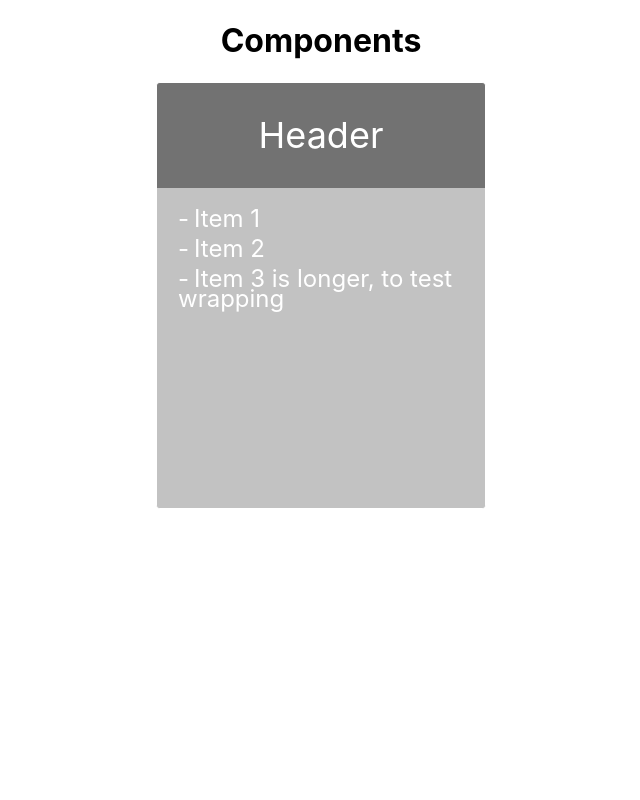
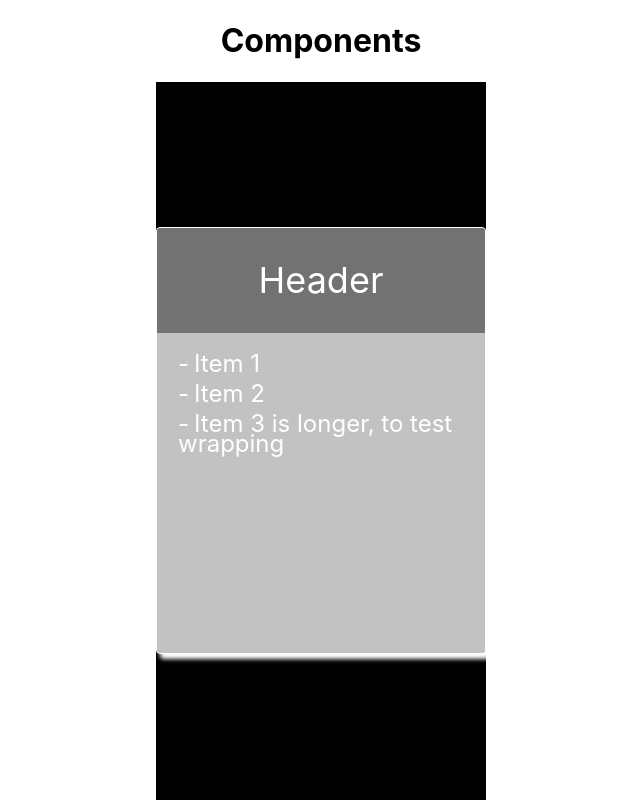
Before and after one commit to alexgdav/THReactMUI, a React (Create React App) app: page / in a window 1280 px wide. Shown: the whole page, without its empty margins (319-959 px from the left). Built offline with nearby package versions, Linux system fonts and the light colour scheme.

Commit message:
create variables.scss with color variables to be imported into other .scss files

```diff
--- a/src/App.js
+++ b/src/App.js
@@ -1,22 +1,27 @@
 import React, { Component } from 'react';
 // import { Button } from './components';
 import  { ListCard } from './components'
-
 import './App.scss';
 
 const header = "Header"
 const list = ["Item 1", "Item 2", "Item 3 is longer, to test wrapping"]
 class App extends Component {
 
+  constructor() {
+    super()
+    this.whichtheme = "dark"
+  }
+
   render() {
+    const divClass = `component-list ${this.whichtheme}`;
     return (
-      <div className="App">
+      <div className='App'>
         <header>
           <h1>Components</h1>
         </header>
-        <div className="component-list">
+        <div className={divClass}>
           {/*<Button href="#" theme='go' style={ { margin: "0 0 10px 0"}}> Button </Button>*/}
-          <ListCard theme="dark" header={header} items={list}/ >
+          <ListCard theme={this.whichtheme}  header={header} items={list}/ >
 
        </div>
       </div>
--- a/src/App.scss
+++ b/src/App.scss
@@ -1,4 +1,5 @@
-html, body, #root .App {
+@import "./variables";
+html, body, #root, .App {
   height: 100%;
 }
 
@@ -16,3 +17,11 @@ html, body, #root .App {
   flex-wrap: wrap;
   justify-content: center;
 }
+
+.light {
+  background-color: $white;
+}
+
+.dark {
+  background-color: $black;
+}
--- /dev/null
+++ b/src/_variables.scss
@@ -0,0 +1,6 @@
+$black: #000;
+$cod-grey: #0C0C0C;
+$dove-grey: #727272;
+$mercury: #E8E8E8;
+$silver: #C2C2C2;
+$white: #FFF;
--- a/src/components/list-card/ListCard.js
+++ b/src/components/list-card/ListCard.js
@@ -37,11 +37,11 @@ class ListCard extends Component {
     return (
 
       <Base className={classes}>
-        <header>{header}</header>
-          <div>
+        <section>{header}</section>
+          <article>
             <ul>{itemsMap}</ul>
             {children}
-          </div>
+          </article>
       </Base>
 
     )
--- a/src/components/list-card/ListCard.scss
+++ b/src/components/list-card/ListCard.scss
@@ -11,16 +11,17 @@ $white: #FFF;
   border-radius: 10px;
   width: 328px;
 
-  div {
+  article {
     min-height: 318px;
     border: 1px solid transparent;
   }
 
-  header {
+  section {
     font-size: 36px;
     height: 105px;
     line-height: 105px;
     text-align: center;
+    width: inherit;
   }
 
   li {
@@ -38,9 +39,6 @@ $white: #FFF;
 
   }
 
-  section {
-    height: 425px;
-  }
 
   ul {
     font-size: 24px;
@@ -55,11 +53,11 @@ $white: #FFF;
     box-shadow: 4px 5px 4px $black;
     color: $cod-grey;
 
-    & .div {
+    & article {
       background-color: $white;
     }
 
-    & header {
+    & section {
       background-color: $mercury;
 
     }
@@ -72,13 +70,13 @@ $white: #FFF;
     box-shadow: 4px 5px 4px $white;
     color: $white;
 
-    & div {
+    & article {
       background-color: $silver;
       margin: 0px;
       padding: 0px;
     }
 
-    & header {
+    & section {
      background-color: $dove-grey;
     }
 
```
